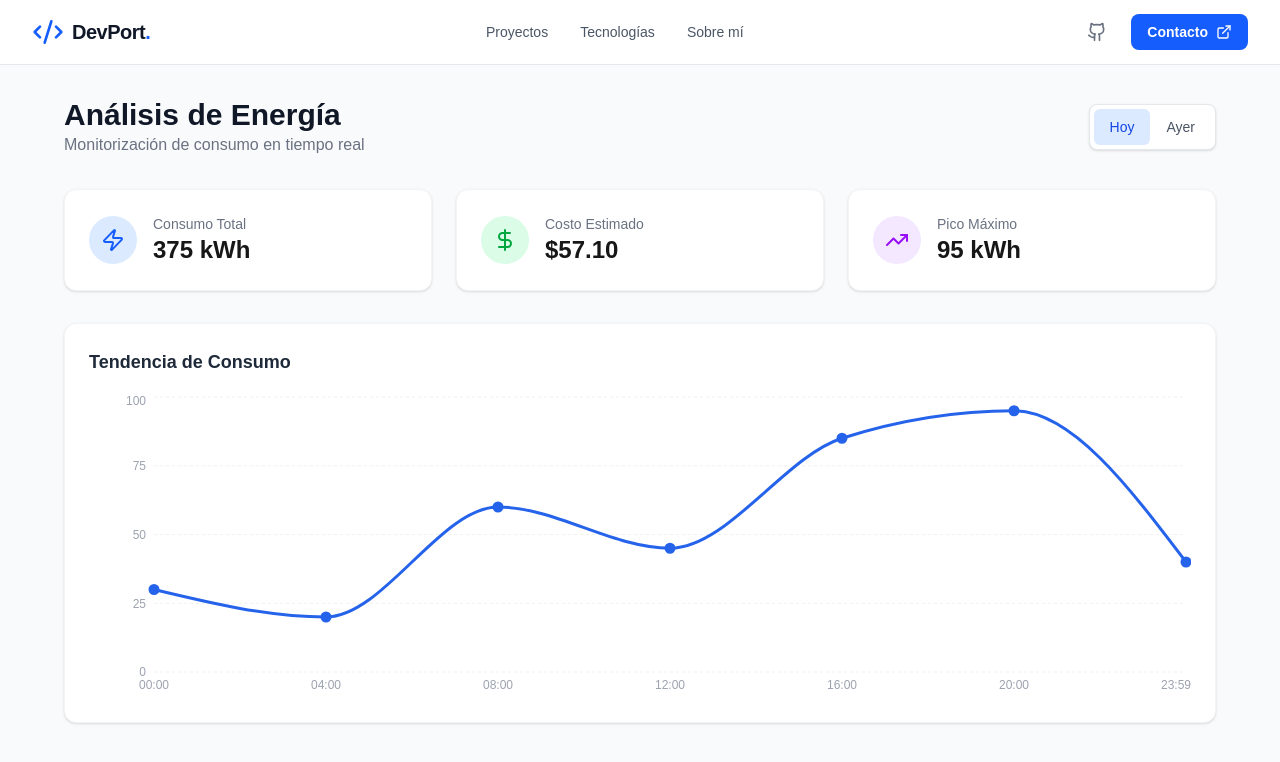
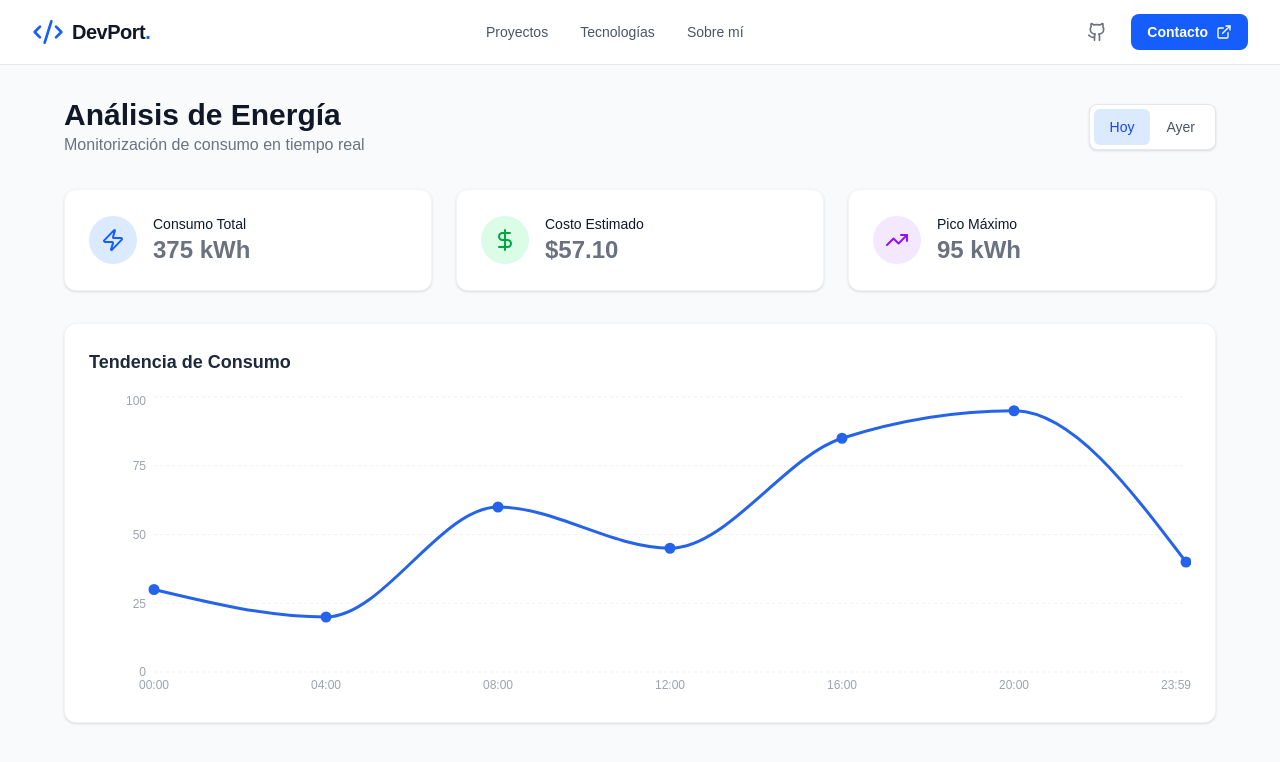
Before and after one commit to MigueADM7/Energy-dashboard, a Next.js app: page / in a window 1280 px wide. Shown: the top 762 px of the page. Built offline with nearby package versions, Linux system fonts and the light colour scheme.

Commit message:
Change color

```diff
--- a/src/app/page.tsx
+++ b/src/app/page.tsx
@@ -56,8 +56,8 @@ export default function Home() {
               <Zap className="w-6 h-6" />
             </div>
             <div>
-              <p className="text-sm text-gray-500">Consumo Total</p>
-              <p className="text-2xl font-bold">{metrics.totalUsage} kWh</p>
+              <p className="text-sm text-gray-900">Consumo Total</p>
+              <p className="text-2xl font-bold text-gray-500">{metrics.totalUsage} kWh</p>
             </div>
           </Card>
 
@@ -66,8 +66,8 @@ export default function Home() {
               <DollarSign className="w-6 h-6" />
             </div>
             <div>
-              <p className="text-sm text-gray-500">Costo Estimado</p>
-              <p className="text-2xl font-bold">${metrics.totalCost}</p>
+              <p className="text-sm text-gray-900">Costo Estimado</p>
+              <p className="text-2xl font-bold text-gray-500">${metrics.totalCost}</p>
             </div>
           </Card>
 
@@ -76,8 +76,8 @@ export default function Home() {
               <TrendingUp className="w-6 h-6" />
             </div>
             <div>
-              <p className="text-sm text-gray-500">Pico Máximo</p>
-              <p className="text-2xl font-bold">{metrics.peak} kWh</p>
+              <p className="text-sm text-gray-900">Pico Máximo</p>
+              <p className="text-2xl font-bold text-gray-500">{metrics.peak} kWh</p>
             </div>
           </Card>
         </div>
```
